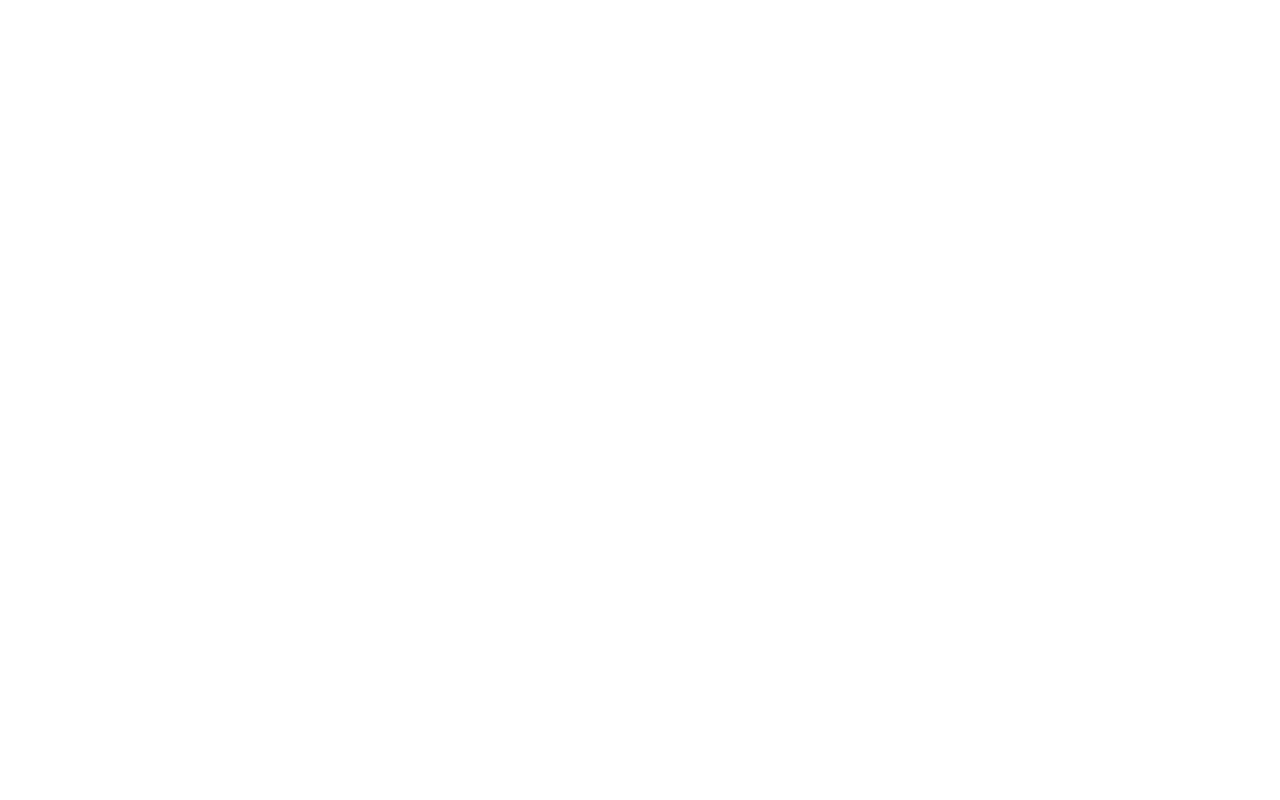
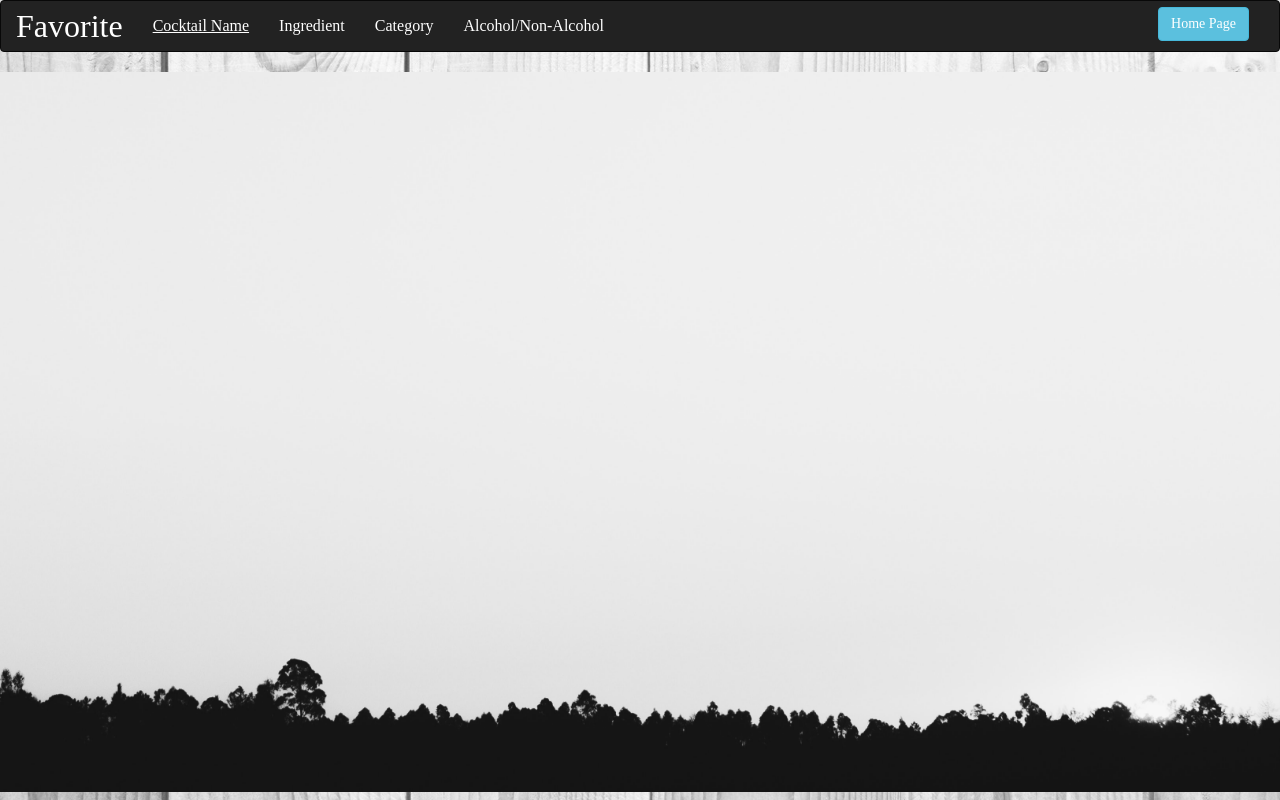
Before and after one commit to Suyash2810/Get-Recipe, a plain HTML site: page Public/favorites.html in a window 1280 px wide. Drawn offline with nearby package versions, Linux system fonts and the light colour scheme; a web font is replaced by a local one.

Commit message:
Created the layout for the favorite section.

```diff
--- /dev/null
+++ b/Public/Script/favorite_script.js
@@ -0,0 +1,12 @@
+window.onload = function () {
+
+    function setBackgroundMastheadHeight() {
+        var height = window.innerHeight - window.innerHeight / 10 + 'px';
+        var container = document.getElementById('backgroundImage');
+
+        container.setAttribute('style', `height: ${height}`);
+
+    }
+
+    setBackgroundMastheadHeight();
+}
--- /dev/null
+++ b/Public/Styles/favorite_style.css
@@ -0,0 +1,43 @@
+@import url('https://fonts.googleapis.com/css?family=Spectral+SC');
+@import url('https://fonts.googleapis.com/css?family=Montserrat');
+
+body {
+    font-family: 'Spectral SC', serif;
+    background-image: url('../images/board-bright-design-235994.jpg');
+    background-size: cover;
+    background-attachment: fixed;
+    background-position: center center;
+    background-repeat: no-repeat;
+
+}
+
+#header_link li a {
+    color: white;
+    font-size: 16px;
+    text-decoration: none;
+    transition: border-bottom 2s ease-in-out;
+}
+
+#header_link li a:hover {
+    border-bottom: 1px solid white;
+
+}
+
+#nvrbrand {
+    font-size: 32px;
+    color: white;
+    transition: transform 1s linear;
+}
+
+#nvrbrand:hover {
+    transform: translateY(-3px);
+}
+
+#backgroundImage {
+    background-image: url('../images/abstract-art-background-925743.jpg');
+    background-size: cover;
+    background-attachment: fixed;
+    background-position: center center;
+    background-repeat: no-repeat;
+    margin-top: 0;
+}
--- a/Public/favorites.html
+++ b/Public/favorites.html
@@ -6,10 +6,57 @@
     <meta name="viewport" content="width=device-width, initial-scale=1.0">
     <meta http-equiv="X-UA-Compatible" content="ie=edge">
     <title>Document</title>
+    <!-- Latest compiled and minified CSS -->
+    <link rel="stylesheet" href="https://maxcdn.bootstrapcdn.com/bootstrap/3.4.0/css/bootstrap.min.css">
+    <link rel="stylesheet" href="./Styles/favorite_style.css">
 </head>
 
 <body>
 
+    <nav class="navbar navbar-inverse">
+        <div class="container-fluid">
+            <div class="navbar-header">
+                <button class="navbar-toggle" data-toggle="collapse" data-target="#myNavbar">
+                    <span class="icon-bar"></span>
+                    <span class="icon-bar"></span>
+                    <span class="icon-bar"></span>
+                </button>
+
+                <a href="#" class="navbar-brand" id="nvrbrand">
+                    Favorite
+                </a>
+            </div>
+
+            <div class="collapse navbar-collapse" id="myNavbar">
+                <ul class="nav navbar-nav" id="header_link">
+                    <li><a href="index.html" style="text-decoration:underline;">Cocktail Name</a></li>
+                    <li><a href="ingredient.html">Ingredient</a></li>
+                    <li><a href="category.html">Category</a></li>
+                    <li><a href="alcohol.html">Alcohol/Non-Alcohol</a></li>
+                </ul>
+
+                <a href="./index.html" class="btn btn-info pull-right" style="margin-top:0.5%;">Home Page</a>
+            </div>
+        </div>
+    </nav>
+
+    <div class="container-fluid" id="backgroundImage">
+
+    </div>
+
+
+
+
+
+
+
+
+    <!-- jQuery library -->
+    <script src="https://ajax.googleapis.com/ajax/libs/jquery/3.3.1/jquery.min.js"></script>
+
+    <!-- Latest compiled JavaScript -->
+    <script src="https://maxcdn.bootstrapcdn.com/bootstrap/3.4.0/js/bootstrap.min.js"></script>
+    <script src="./Script/favorite_script.js"></script>
 </body>
 
 </html>
```
Also changed, not shown: Public/alcohol.html (+2 -1 lines), Public/category.html (+2 -1 lines), Public/ingredient.html (+2 -1 lines), Public/images/abstract-art-background-925743.jpg (added), Public/images/board-bright-design-235994.jpg (added).
